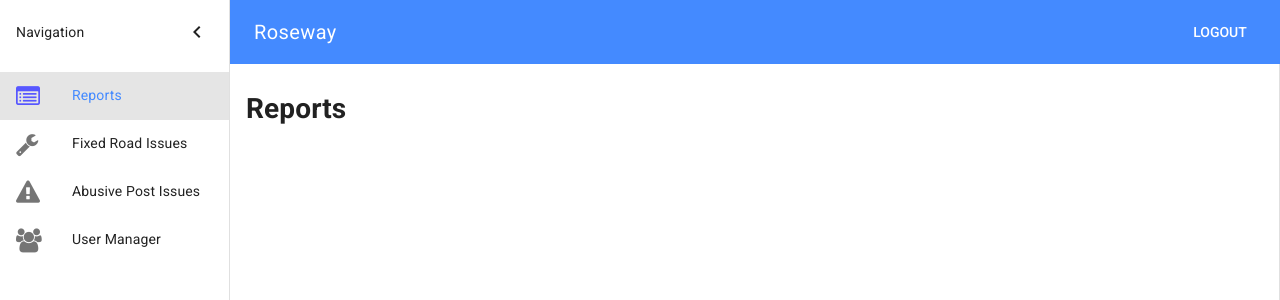
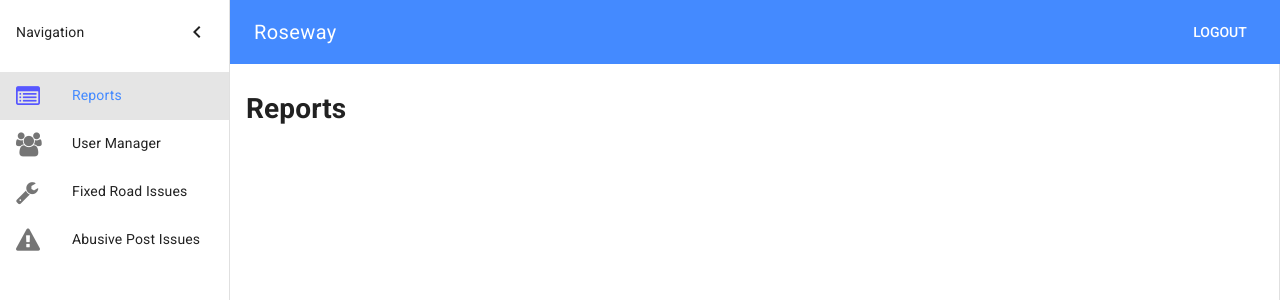
Before and after one commit to td0/roseway, a Vue app: page /reports in a window 1280 px wide. Shown: the top 300 px of the page. Built offline with nearby package versions, Linux system fonts and the light colour scheme; no server answers; the database is empty; sample sign-in values are in the browser's storage; what vuefire would draw is missing.

Commit message:
reorder navigation menu list

```diff
--- a/src/pages/Main.vue
+++ b/src/pages/Main.vue
@@ -27,6 +27,10 @@
             <md-icon class="fa fa-list-alt nav-reports"></md-icon>
             <span class="md-list-item-text">Reports</span>
           </md-list-item>
+          <md-list-item to="/users">
+            <md-icon class="fa fa-users nav-users"></md-icon>
+            <span class="md-list-item-text">User Manager</span>
+          </md-list-item>
           <md-list-item to="/fixed-issues">
             <md-icon class="fa fa-wrench nav-fixed"></md-icon>
             <span class="md-list-item-text">Fixed Road Issues</span>
@@ -34,10 +38,6 @@
           <md-list-item to="/abuse-issues">
             <md-icon class="fa fa-exclamation-triangle nav-abuse"></md-icon>
             <span class="md-list-item-text">Abusive Post Issues</span>
-          </md-list-item>
-          <md-list-item to="/users">
-            <md-icon class="fa fa-users nav-users"></md-icon>
-            <span class="md-list-item-text">User Manager</span>
           </md-list-item>
         </md-list>
 
```
